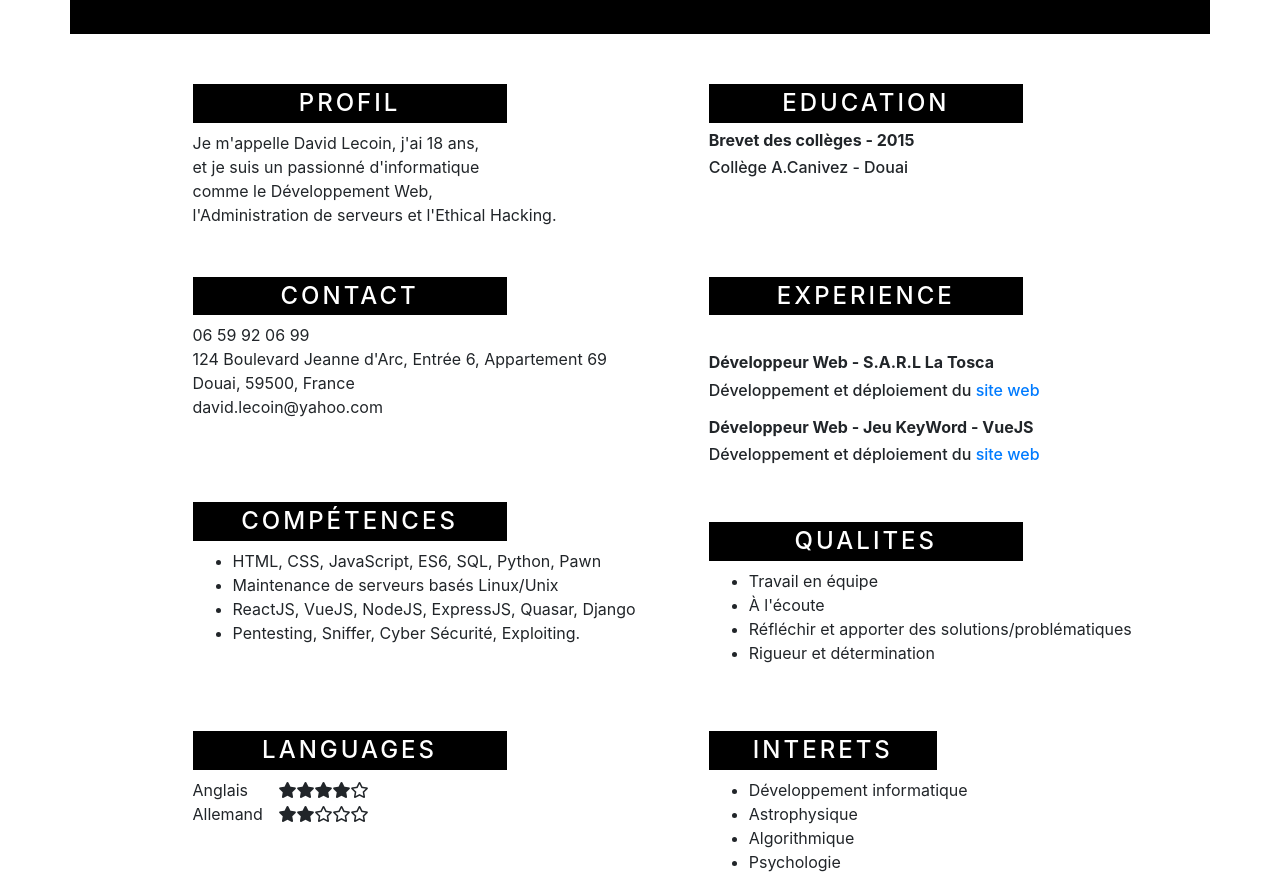
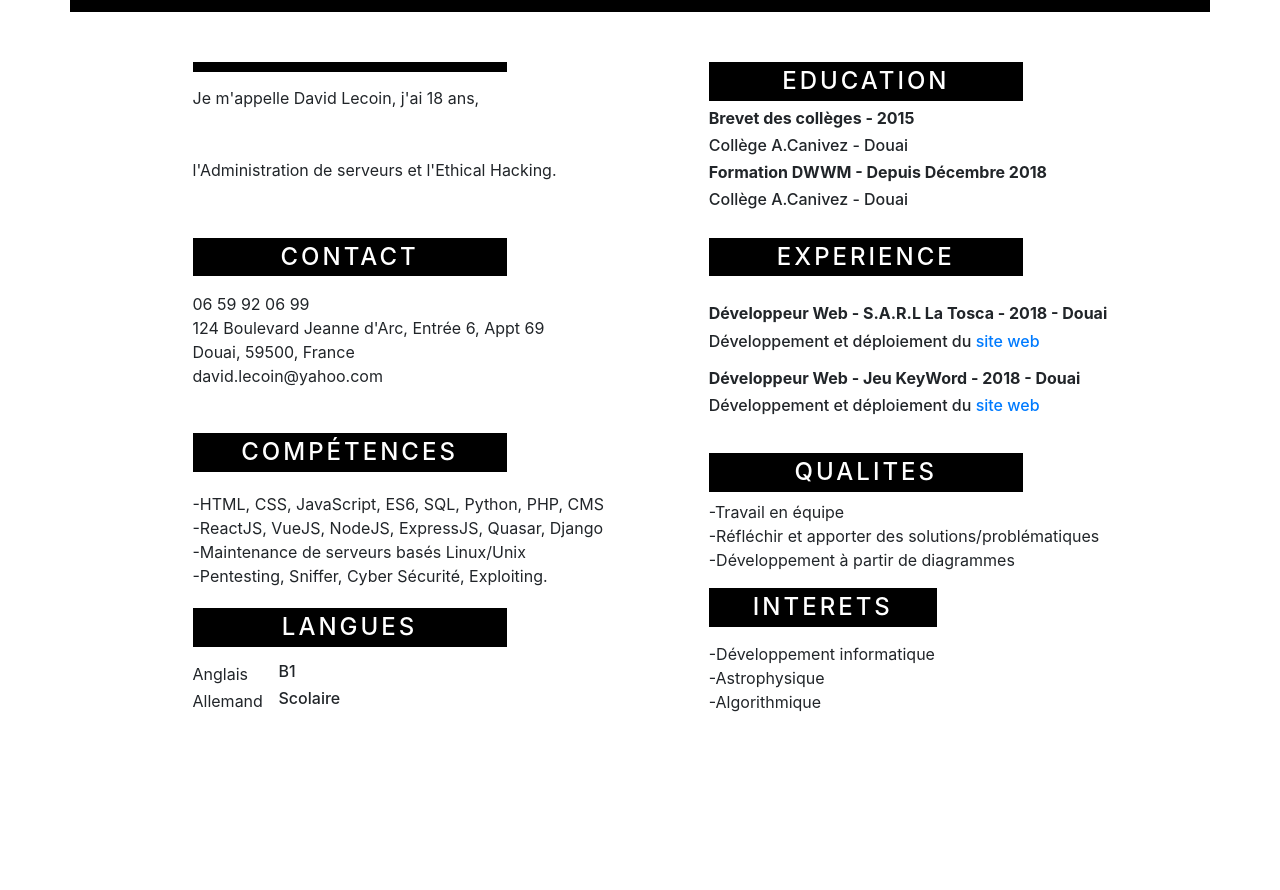
Before and after one commit to dl3c01n/dl3coin.github.io, a plain HTML site: page index.html in a window 1280 px wide. Shown: the part 233-1123 px from the top of the page. After the commit the page ends 949 px from the top, so only its background shows below. Drawn offline with nearby package versions, Linux system fonts and the light colour scheme.

Commit message:
New design

```diff
--- a/index.html
+++ b/index.html
@@ -14,8 +14,9 @@
       <div class="row" style="background: black;">
         <div class="col-xs-12 col-sm-12 col-md-12 col-lg-12">
           <a class="btn btn-light" href="./CV.pdf" download><i class="far fa-file-pdf"></i></a>
-          <h1 class="text-center text-white" style="letter-spacing: 5px;margin-top: 50px;">DAVID LECOIN</h1><br>
-          <h4 class="text-white text-center" style="margin-bottom: 70px; font-weight: unset;letter-spacing: 3px;">Développeur Web Back-End</h4>
+          <h1 class="text-center text-white" style="letter-spacing: 5px;margin-top: 10px;">DAVID LECOIN</h1><br>
+          <h2 class="text-white text-center" style="margin-bottom: 30px; font-weight: unset;letter-spacing: 3px;">Développeur Web Back-end and Front-End</h2>
+          <h3 class="text-white text-center" style="margin-bottom: 15px; font-weight: unset; letter-spacing: 3px;">3 ans d'apprentissage en autodidacte</h3>
         </div>
       </div>
 </div>
@@ -24,10 +25,10 @@
         <div class="col-sm-12 col-xs-12 col-md-6 col-lg-6">
           <div class="row">
             <div class="col-sm-12 col-xs-12 col-md-8 col-lg-6 col-xl-8">
-              <h4 class="text-white text-center" style="background: black; letter-spacing: 3px;padding: 5px;">PROFIL</h4>
+              <h4 class="text-white text-center" style="background: black; letter-spacing: 3px;padding: 5px;"></h4>
             </div><br>
             <div class="col-sm-12 col-xs-12 col-md-12 col-lg-12">
-              Je m'appelle David Lecoin, j'ai 18 ans, <br>et je suis un passionné d'informatique <br> comme le Développement Web, <br> l'Administration de serveurs et l'Ethical Hacking.
+              Je m'appelle David Lecoin, j'ai 18 ans, <br> <br>  <br> l'Administration de serveurs et l'Ethical Hacking.
             </div>
           </div>
         </div>
@@ -41,17 +42,23 @@
               <h6>Collège A.Canivez - Douai</h6>
             </div>
           </div>
+          <div class="row">
+            <div class="col-sm-12 col-xs-12 col-md-12 col-lg-12 ">
+              <h6 style="font-weight: bold;">Formation DWWM - Depuis Décembre 2018</h6>
+              <h6>Collège A.Canivez - Douai</h6>
+            </div>
+          </div>
         </div>
       </div>
       <div class="row offset-lg-1" style="margin-top: 50px;">
         <div class="col-sm-12 col-xs-12 col-md-6 col-lg-6">
           <div class="row">
             <div class="col-sm-12 col-xs-12 col-md-8 col-lg-6 col-xl-8">
-              <h4 class="text-white text-center" style="background: black; letter-spacing: 3px;padding: 5px;">CONTACT</h4>
+              <h4 class="text-white text-center" style="background: black; letter-spacing: 3px;padding: 5px; margin-top: -30px;">CONTACT</h4>
             </div><br>
             <div class="col-sm-12 col-xs-12 col-md-12 col-lg-12">
               06 59 92 06 99 <br>
-              124 Boulevard Jeanne d'Arc, Entrée 6, Appartement 69 <br>
+              124 Boulevard Jeanne d'Arc, Entrée 6, Appt 69 <br>
               Douai, 59500, France <br>
               david.lecoin@yahoo.com
             </div>
@@ -59,18 +66,18 @@
         </div>
         <div class="col-sm-12 col-xs-12 col-md-6 col-lg-6">
           <div class="row">
-            <div class="col-sm-12 col-xs-12 col-md-8 col-lg-8 col-xl-8" style="margin-bottom: 30px;">
-              <h4 class="text-white text-center" style="background: black; letter-spacing: 3px;padding: 5px;">EXPERIENCE</h4>
+            <div class="col-sm-12 col-xs-12 col-md-8 col-lg-8 col-xl-8" style="margin-bottom: 20px;">
+              <h4 class="text-white text-center" style="background: black; letter-spacing: 3px;padding: 5px; margin-top: -30px;">EXPERIENCE</h4>
             </div></div>
             <div class="row">
             <div class="col-sm-12 col-xs-12 col-md-12 col-lg-12">
-              <h6 style="font-weight: bold">Développeur Web - S.A.R.L La Tosca</h6>
+              <h6 style="font-weight: bold">Développeur Web - S.A.R.L La Tosca - 2018 - Douai</h6>
               <h6>Développement et déploiement du <a href="http://latosca.fr" target="_blank">site web</a></h6>
             </div>
             </div>
             <div class="row" style="margin-top: 10px;">
-            <div class="col-sm-12 col-xs-12 col-md-12 col-lg-12" style="margin-bottom: 30px;">
-              <h6 style="font-weight: bold">Développeur Web - Jeu KeyWord - VueJS</h6>
+            <div class="col-sm-12 col-xs-12 col-md-12 col-lg-12" style="margin-bottom: 10px;">
+              <h6 style="font-weight: bold">Développeur Web - Jeu KeyWord - 2018 - Douai</h6>
               <h6>Développement et déploiement du <a href="http://kword.rf.gd" target="_blank">site web</a></h6>
             </div>
             </div>
@@ -83,15 +90,13 @@
         <div class="col-sm-12 col-xs-12 col-md-6 col-lg-6">
           <div class="row">
             <div class="col-sm-12 col-xs-12 col-md-8 col-lg-8 col-xl-8">
-              <h4 class="text-white text-center" style="background: black; letter-spacing: 3px;padding: 5px;">COMPÉTENCES</h4>
+              <h4 class="text-white text-center" style="background: black; letter-spacing: 3px;padding: 5px; margin-bottom: 20px;">COMPÉTENCES</h4>
             </div><br>
-            <div class="col-sm-12 col-xs-12 col-md-12 col-lg-12">
-              <ul>
-                <li>HTML, CSS, JavaScript, ES6, SQL, Python, Pawn</li>
-                <li>Maintenance de serveurs basés Linux/Unix</li>
-                <li>ReactJS, VueJS, NodeJS, ExpressJS, Quasar, Django</li>
-                <li>Pentesting, Sniffer, Cyber Sécurité, Exploiting.</li>
-              </ul>
+            <div class="col-sm-12 col-xs-12 col-md-12 col-lg-12 justify-content-start">
+                <li>-HTML, CSS, JavaScript, ES6, SQL, Python, PHP, CMS</li>
+                <li>-ReactJS, VueJS, NodeJS, ExpressJS, Quasar, Django</li>
+                <li>-Maintenance de serveurs basés Linux/Unix</li>
+                <li>-Pentesting, Sniffer, Cyber Sécurité, Exploiting.</li>
             </div>
           </div>
         </div>
@@ -101,12 +106,9 @@
               <h4 class="text-white text-center" style="background: black; letter-spacing: 3px;padding: 5px;">QUALITES</h4>
             </div><br>
             <div class="col-sm-12 col-xs-12 col-md-12 col-lg-12">
-              <ul>
-                <li>Travail en équipe</li>
-                <li>À l'écoute</li>
-                <li>Réfléchir et apporter des solutions/problématiques</li>
-                <li>Rigueur et détermination</li>
-              </ul>
+                <li>-Travail en équipe</li>
+                <li>-Réfléchir et apporter des solutions/problématiques</li>
+                <li>-Développement à partir de diagrammes</li>
             </div>
           </div>
         </div>
@@ -115,15 +117,15 @@
         <div class="col-sm-12 col-xs-12 col-md-6 col-lg-6">
           <div class="row">
             <div class="col-sm-12 col-xs-12 col-md-8 col-lg-7 col-xl-8">
-              <h4 class="text-white text-center" style="background: black; letter-spacing: 3px;padding: 5px;">LANGUAGES</h4>
+              <h4 class="text-white text-center" style="background: black; letter-spacing: 3px;padding: 5px; margin-top: -30px;">LANGUES</h4>
             </div><br>
             <div class="col-sm-12 col-xs-12 col-md-12 col-lg-12">
               <div class="row">
                 <div class="col-sm-12 col-xs-12 col-md-2 col-lg-2">
                   Anglais
                 </div>
-                <div class="col-sm-12 col-xs-12 col-md-8 col-lg-8">
-                  <i class="fas fa-star"></i><i class="fas fa-star"></i><i class="fas fa-star"></i><i class="fas fa-star"></i><i class="far fa-star"></i>
+                <div class="col-sm-12 col-xs-12 col-md-8 col-lg-8 float-right">
+                  <h6>B1</h6>
                 </div>
               </div>
             </div>
@@ -133,7 +135,7 @@
                   Allemand
                 </div>
                 <div class="col-sm-12 col-xs-12 col-md-10 col-lg-8">
-                  <i class="fas fa-star"></i><i class="fas fa-star"></i><i class="far fa-star"></i><i class="far fa-star"></i><i class="far fa-star"></i>
+                  <h6>Scolaire</h6>
                 </div>
               </div>
             </div>
@@ -144,15 +146,12 @@
         <div class="col-sm-12 col-xs-12 col-md-6 col-lg-6">
           <div class="row">
             <div class="col-sm-12 col-xs-12 col-md-6 col-lg-6">
-              <h4 class="text-white text-center" style="background: black; letter-spacing: 3px;padding: 5px;">INTERETS</h4>
+              <h4 class="text-white text-center" style="background: black; letter-spacing: 3px;padding: 5px; margin-top: -50px;">INTERETS</h4>
             </div><br>
-            <div class="col-sm-12 col-xs-12 col-md-12 col-lg-12">
-              <ul>
-                <li>Développement informatique</li>
-                <li>Astrophysique</li>
-                <li>Algorithmique</li>
-                <li>Psychologie</li>
-              </ul>
+            <div class="col-sm-12 col-xs-12 col-md-12 col-lg-12" style="margin-top: -20px;">
+                <li>-Développement informatique</li>
+                <li>-Astrophysique</li>
+                <li>-Algorithmique</li>
             </div>
           </div>
         </div>
@@ -161,6 +160,11 @@
 
     </div>
 
+    <style>
+    li{
+      list-style: none;
+    }</style>
+
     <script src="https://code.jquery.com/jquery-3.3.1.slim.min.js" integrity="sha384-q8i/X+965DzO0rT7abK41JStQIAqVgRVzpbzo5smXKp4YfRvH+8abtTE1Pi6jizo" crossorigin="anonymous"></script>
     <script src="https://cdnjs.cloudflare.com/ajax/libs/popper.js/1.14.6/umd/popper.min.js" integrity="sha384-wHAiFfRlMFy6i5SRaxvfOCifBUQy1xHdJ/yoi7FRNXMRBu5WHdZYu1hA6ZOblgut" crossorigin="anonymous"></script>
     <script src="https://stackpath.bootstrapcdn.com/bootstrap/4.2.1/js/bootstrap.min.js" integrity="sha384-B0UglyR+jN6CkvvICOB2joaf5I4l3gm9GU6Hc1og6Ls7i6U/mkkaduKaBhlAXv9k" crossorigin="anonymous"></script>
```
Also changed, not shown: 1 other file.
